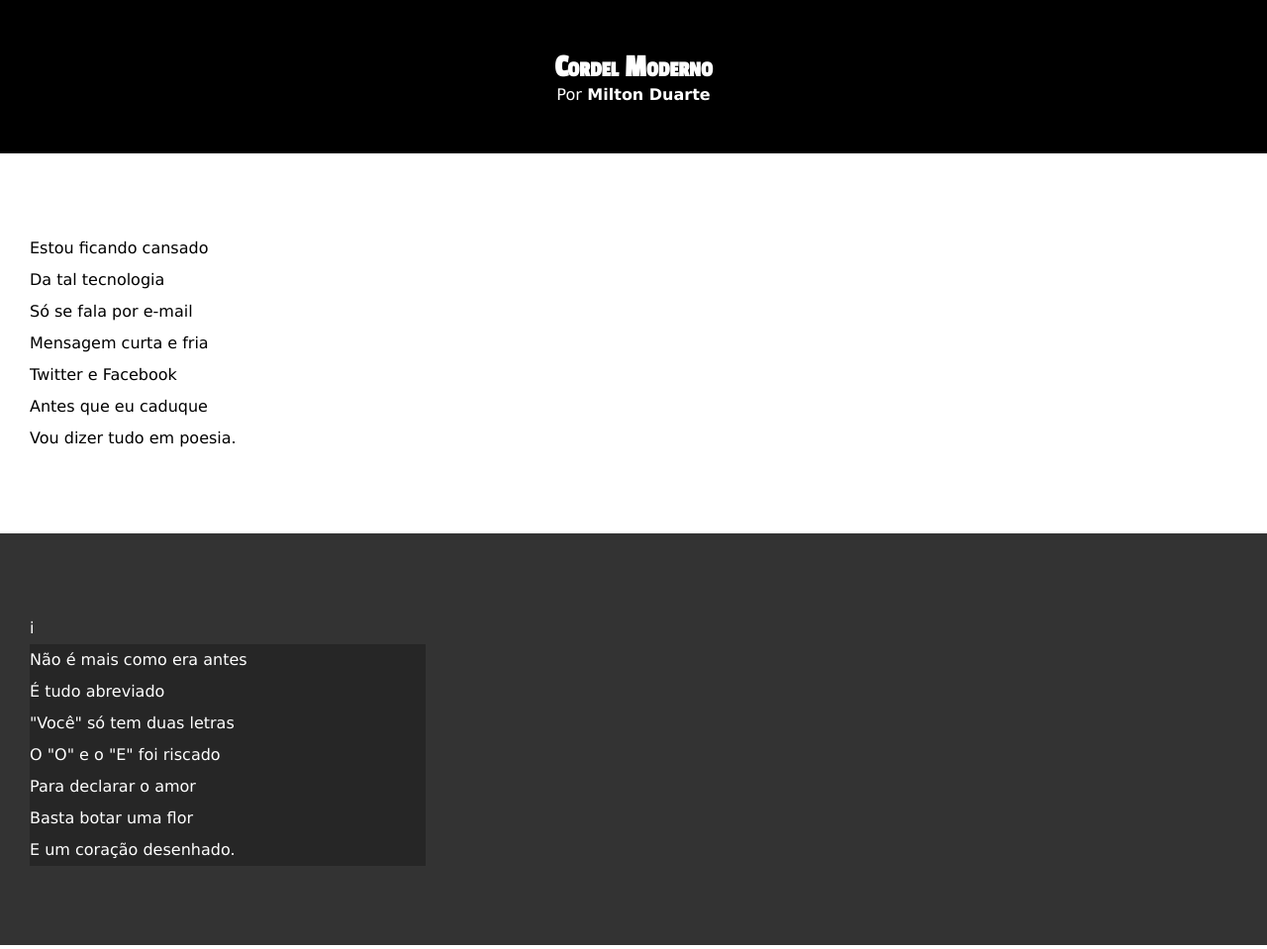
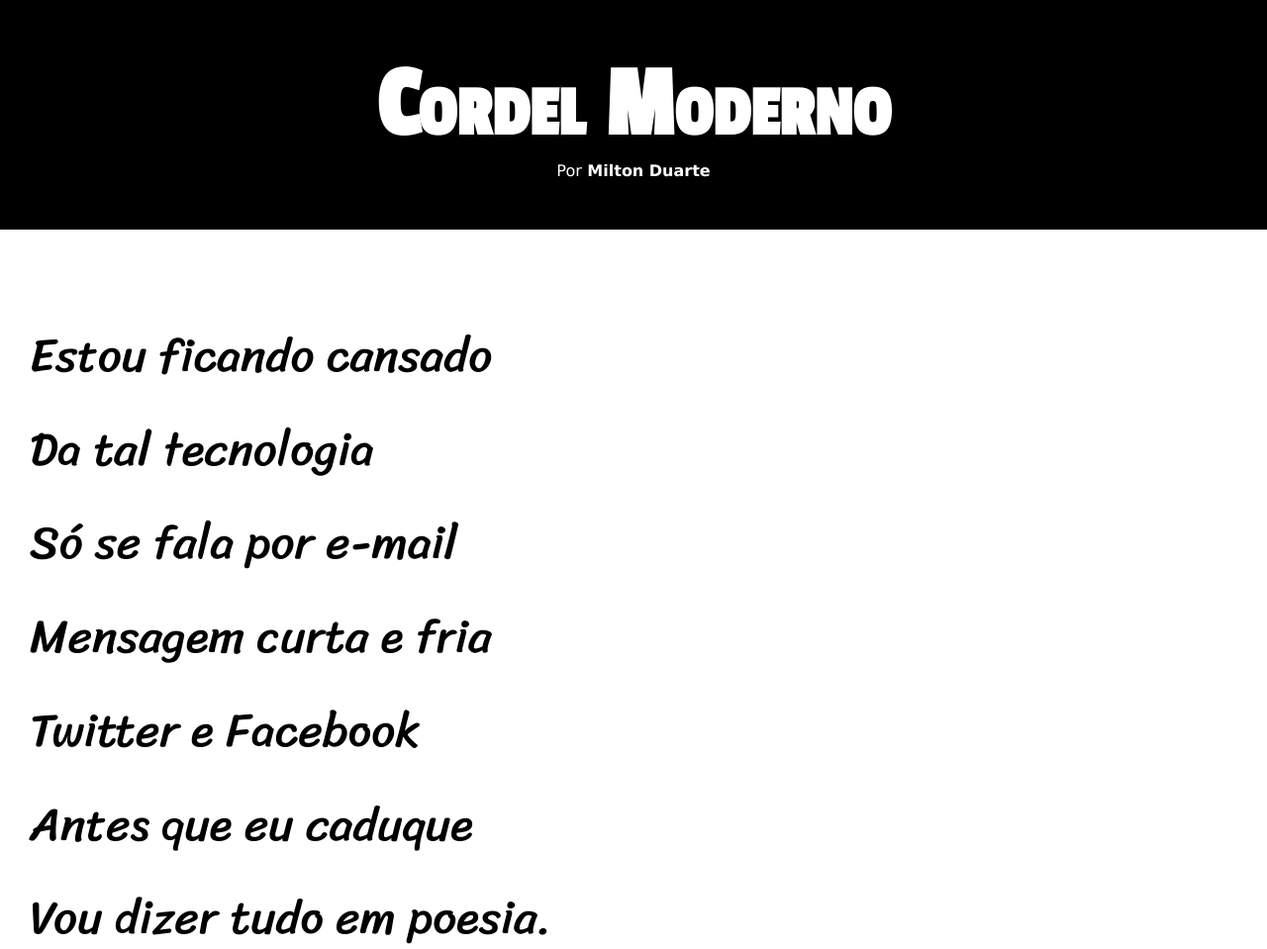
Before and after one commit to eduardosichelero/HTML_e_CSS, a plain HTML site: page Atividades/Atividade011/index.html in a window 1280 px wide. Shown: the top 959 px of the page at 99% size. Drawn offline with Linux system fonts and the light colour scheme.

Commit message:
estilos-002

```diff
--- a/Atividades/Atividade011/estilo/style.css
+++ b/Atividades/Atividade011/estilo/style.css
@@ -31,6 +31,7 @@ header > h1 {
     padding-top: 50px;
     font-variant: small-caps;
     font-family: var(--fonte2);
+    font-size: 8vw;
 }
 
 header > p{
@@ -52,6 +53,8 @@ section {
     padding-top: 10vh;
     padding-bottom: 10vh;
     line-height: 2em;
+    font-family: var(--fonte3);
+    font-size: 3.7vw;
 }
 
 section.comum{
@@ -66,7 +69,8 @@ section.imagem {
 }
 
 section.imagem > p {
-    width: 400px;
+    display: inline-block;
+    padding: 5px;
     background-color: rgba(0, 0, 0, 0.253);
 }
 
--- a/Atividades/Atividade011/index.html
+++ b/Atividades/Atividade011/index.html
@@ -27,7 +27,6 @@
 
 
     <section class="imagem">
-        i
         <p>
             Não é mais como era antes<br>
             É tudo abreviado<br>
```
